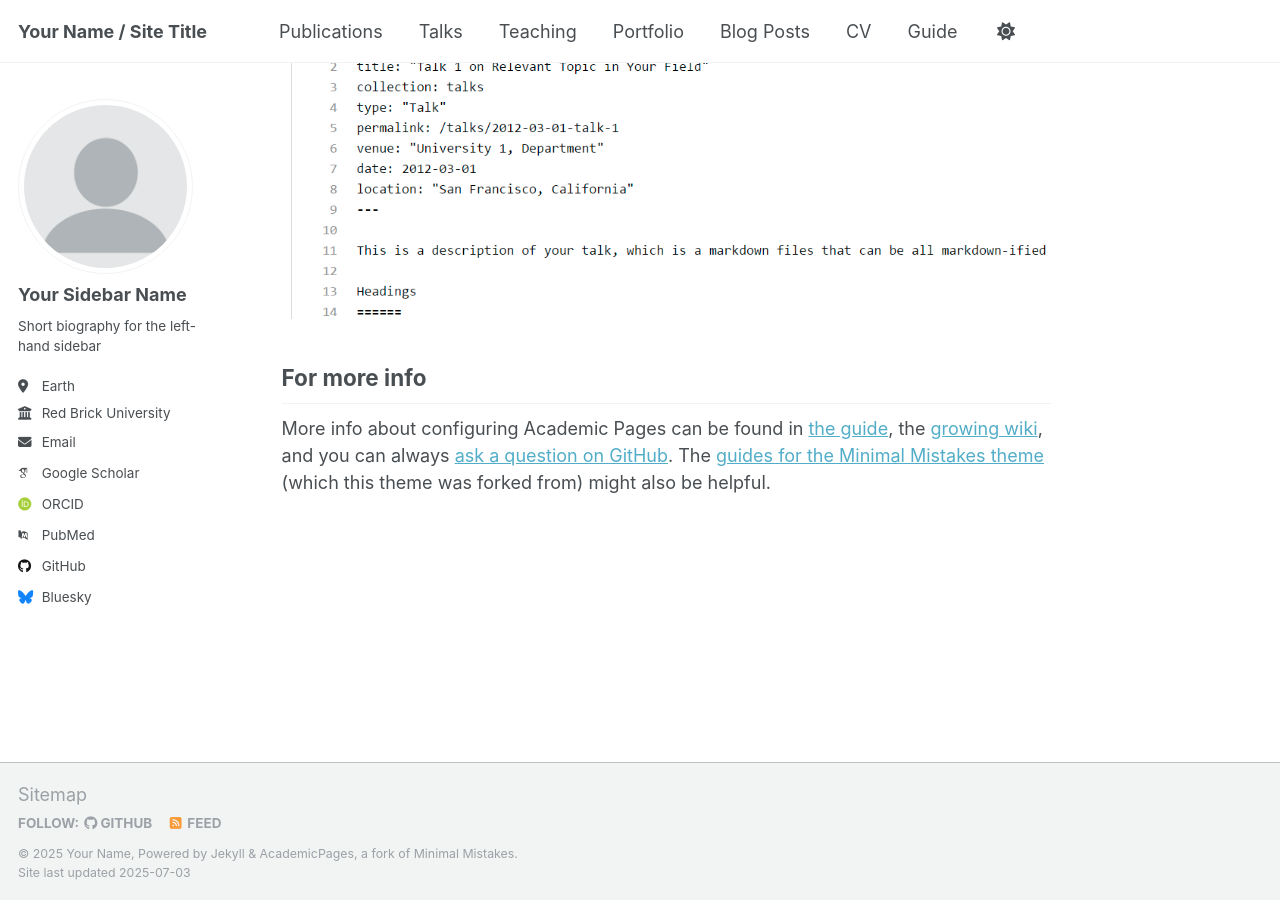
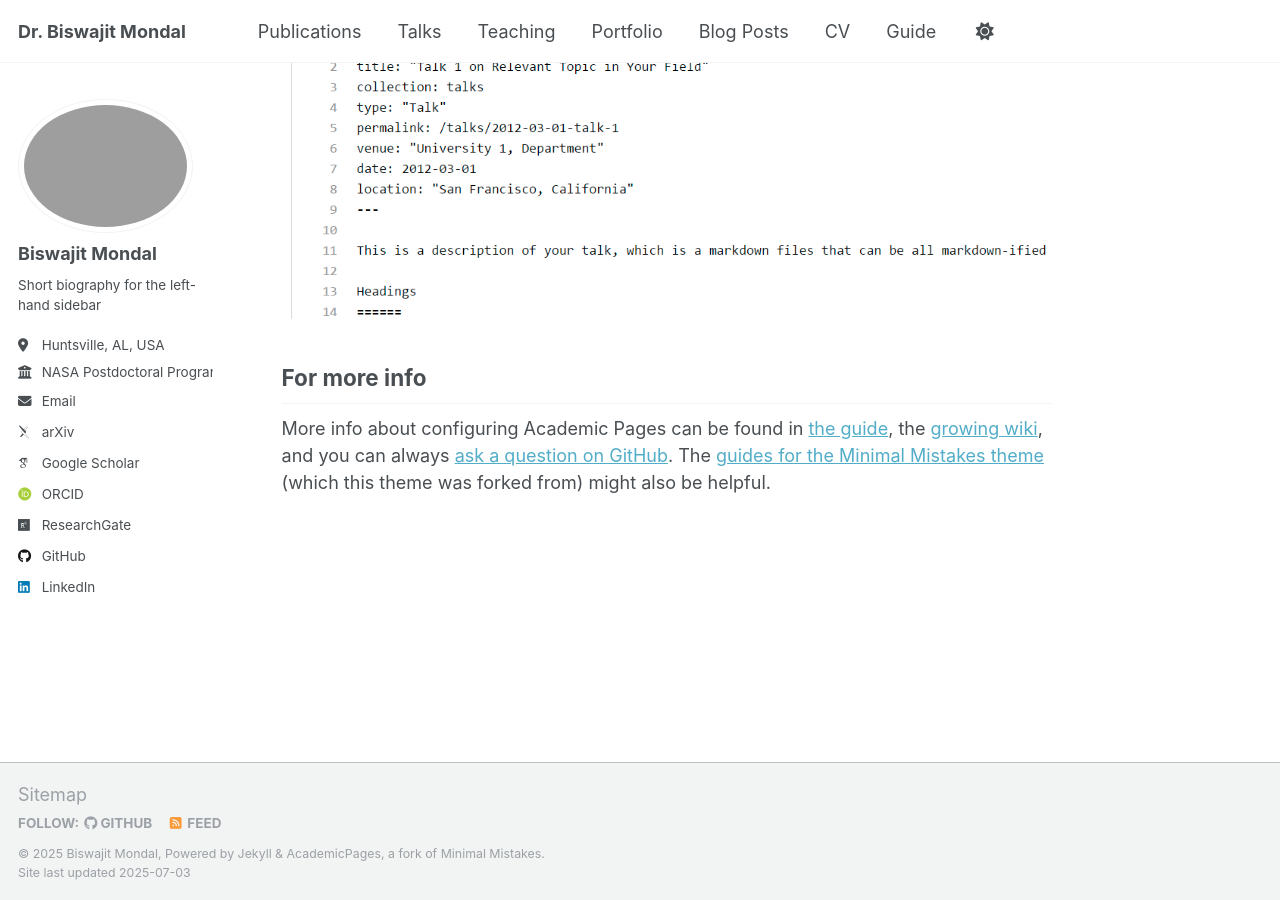
Before and after one commit to biswajitmb/biswajitmb.github.io, a Jekyll site: the page built from _pages/about.md, in a window 1280 px wide and 900 px high, scrolled down 2880 px. Built offline with Jekyll 4.4.1, drawn with Linux system fonts in a browser that asks for light colours; some web fonts are replaced; a script that is not in the unit is left out.

Commit message:
Update _config.yml

```diff
--- a/_config.yml
+++ b/_config.yml
@@ -1,4 +1,4 @@
-# Welcome to Jekyll!
+# Welcome to Biswajit Mondal
 #
 # This config file is meant for settings that affect your entire site, values
 # which you are expected to set up once and rarely need to edit after that.
@@ -9,11 +9,11 @@
 # Basic Site Settings
 locale                   : "en-US"
 site_theme               : "default"
-title                    : "Your Name / Site Title"
+title                    : "Dr. Biswajit Mondal"
 title_separator          : "-"
-name                     : &name "Your Name"
+name                     : &name "Biswajit Mondal"
 description              : &description "personal description"
-url                      : https://academicpages.github.io # the base hostname & protocol for your site e.g. "https://[your GitHub username].github.io" or if you already have some other page hosted on Github then use "https://[your GitHub username].github.io/[Your Repo Name]"
+url                      : https://biswajitmb.github.io # the base hostname & protocol for your site e.g. "https://[your GitHub username].github.io" or if you already have some other page hosted on Github then use "https://[your GitHub username].github.io/[Your Repo Name]"
 baseurl                  : "" # the subpath of your site, e.g. "/blog"
 repository               : "academicpages/academicpages.github.io"
 
@@ -22,60 +22,60 @@ repository               : "academicpages/academicpages.github.io"
 #               Additional customization can be done by editing /_includes/author-profile.html
 author:
   # Biographic information
-  avatar           : "profile.png"
-  name             : "Your Sidebar Name"
+  avatar           : "profile.jpg"
+  name             : "Biswajit Mondal"
   pronouns         : # example: "she/her"
   bio              : "Short biography for the left-hand sidebar"
-  location         : "Earth"
-  employer         : "Red Brick University"
+  location         : "Huntsville, AL, USA"
+  employer         : "NASA Postdoctoral Program"
   uri              : # URL
-  email            : "none@example.org"
+  email            : "biswajit70mondal94@gmail.com"
 
   # Academic websites
   academia         : # URL
-  arxiv            : # URL - Update with the correct link to your profile
-  googlescholar    : "https://scholar.google.com/citations?user=PS_CX0AAAAAJ"
-  impactstory      : # URL
-  orcid            : "http://orcid.org/yourorcidurl"
-  semantic         : # URL
-  pubmed           : "https://www.ncbi.nlm.nih.gov/pubmed/?term=john+snow"
-  researchgate     : # URL
-  scopus           : # URL
+  arxiv            : "https://arxiv.org/search/astro-ph?searchtype=author&query=Mondal,+B"
+  googlescholar    : "https://scholar.google.com/citations?user=SQXiTqcAAAAJ&hl=en"
+  #impactstory      : # URL
+  orcid            : "http://orcid.org/0000-0002-7020-2826"
+  #semantic         : # URL
+  #pubmed           : "https://www.ncbi.nlm.nih.gov/pubmed/?term=john+snow"
+  researchgate     : "https://www.researchgate.net/profile/Biswajit-Mondal-8?ev=hdr_xprf"
+  #scopus           : # URL
 
   # Repositories and software development
-  bitbucket        : # Username - Update with your username on the site
-  codepen          : # Username
-  dribbble         : # Username
-  github           : "academicpages"
-  kaggle           : # Username
-  stackoverflow    : # User number or user number and name (i.e., use "1" or "1/jeff-atwood")
+  #bitbucket        : # Username - Update with your username on the site
+  #codepen          : # Username
+  #dribbble         : # Username
+  github           : "https://github.com/biswajitmb"
+  #kaggle           : # Username
+  #stackoverflow    : # User number or user number and name (i.e., use "1" or "1/jeff-atwood")
 
   # Social media
-  artstation       : # Username
-  bluesky          : "bsky.app" # Replace this with you Bluesky username
-  facebook         : # Username
-  flickr           : # Username
-  foursquare       : # Username
-  goodreads        : # Username
-  google_plus      : # Username
-  keybase          : # Username
-  instagram        : # Username
-  lastfm           : # Username
-  linkedin         : # Username
-  mastodon         : # URL
-  medium           : # URL
-  pinterest        : # Username
-  soundcloud       : # Username
-  steam            : # Username
-  telegram         : # URL
-  tumblr           : # Username
-  twitter          : # Username for X / Twitter
-  vine             : # Username
-  weibo            : # Username
-  wikipedia        : # Username
-  xing             : # Username
-  youtube          : # Username
-  zhihu            : # Username
+  #artstation       : # Username
+  #bluesky          : "bsky.app" # Replace this with you Bluesky username
+  #facebook         : # Username
+  #flickr           : # Username
+  #foursquare       : # Username
+  #goodreads        : # Username
+  #google_plus      : # Username
+  #keybase          : # Username
+  #instagram        : # Username
+  #lastfm           : # Username
+  linkedin         : "biswajit-mondal-a004b3250"
+  #mastodon         : # URL
+  #medium           : # URL
+  #pinterest        : # Username
+  #soundcloud       : # Username
+  #steam            : # Username
+  #telegram         : # URL
+  #tumblr           : # Username
+  #twitter          : # Username for X / Twitter
+  #vine             : # Username
+  #weibo            : # Username
+  #wikipedia        : # Username
+  #xing             : # Username
+  #youtube          : # Username
+  #zhihu            : # Username
 
 # Publication Category - The following the list of publication categories and their headings
 publication_category:
```
